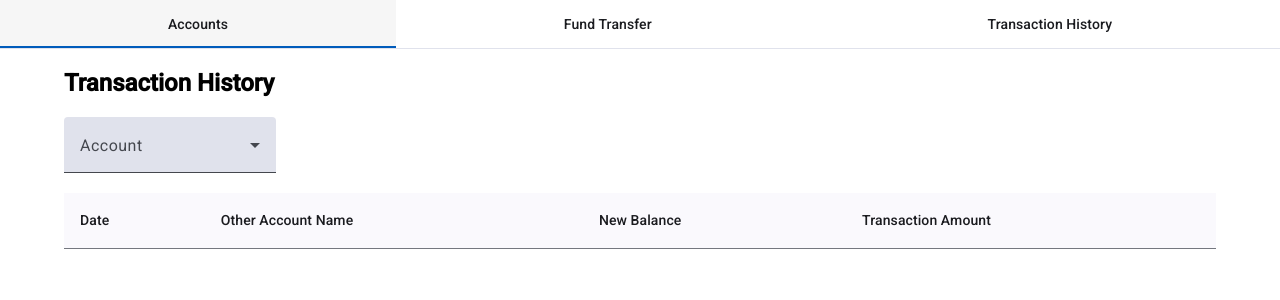
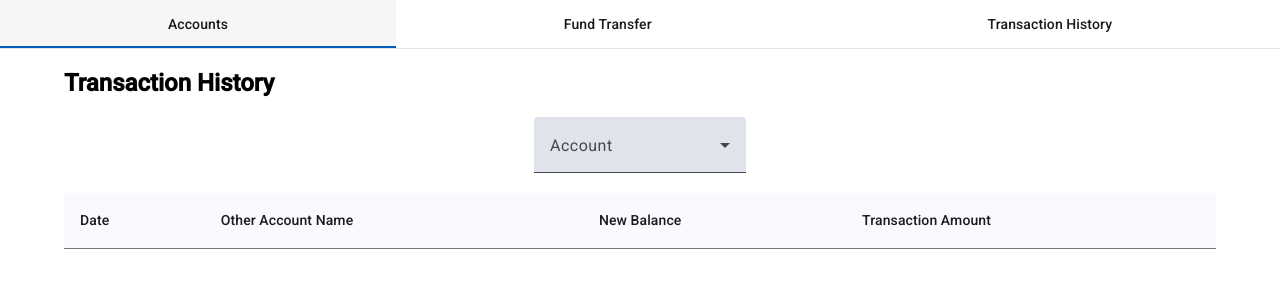
Before and after one commit to calvin-xu0/brainridge-bank, an Angular app: page /transaction-history in a window 1280 px wide. Shown: the top 300 px of the page. Built offline with nearby package versions, Linux system fonts and the light colour scheme.

Commit message:
Center account select element

```diff
--- a/src/app/transactions/transaction-history/transaction-history.component.css
+++ b/src/app/transactions/transaction-history/transaction-history.component.css
@@ -0,0 +1,4 @@
+.account-select {
+    width: fit-content;
+    margin: 0 auto;
+}
--- a/src/app/transactions/transaction-history/transaction-history.component.html
+++ b/src/app/transactions/transaction-history/transaction-history.component.html
@@ -1,6 +1,6 @@
 <section>
     <h2>Transaction History</h2>
-    <div>
+    <div class="account-select">
         <mat-form-field>
             <mat-label>Account</mat-label>
             <mat-select [(value)]="accountName" (valueChange)="changeAccount()">
```
